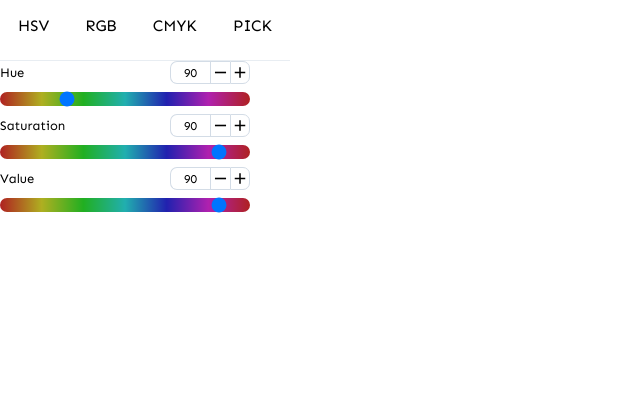
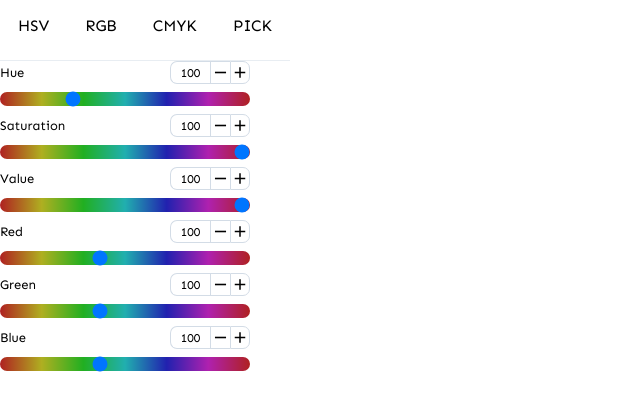
Before and after one commit to hollowic/fancy-colors, a React (Create React App) app: page / in a window 1280 px wide. Shown: the top 410 px of the page, without its empty margins (0-640 px from the left). Built offline with nearby package versions, Linux system fonts and the light colour scheme.

Commit message:
Improved onChange logic

```diff
--- a/src/App.js
+++ b/src/App.js
@@ -18,6 +18,10 @@ const FancyColoursApp = (props) => {
       <ColorRangeGroup label="Hue" limit={360} />
       <ColorRangeGroup label="Saturation" limit={100} />
       <ColorRangeGroup label="Value" limit={100} />
+
+      <ColorRangeGroup label="Red" limit={255} />
+      <ColorRangeGroup label="Green" limit={255} />
+      <ColorRangeGroup label="Blue" limit={255} />
     </>
   );
 };
--- a/src/Comp/ColorPicker/ColorRangeGroup.jsx
+++ b/src/Comp/ColorPicker/ColorRangeGroup.jsx
@@ -7,7 +7,7 @@ const initWait = 0.5;
 const changeRate = 20;
 
 export default function ColorRangeGroup({ label, limit }) {
-  const [currentValue, setCurrentValue] = useState(90);
+  const [currentValue, setCurrentValue] = useState(100);
   const timeoutID = useRef(false);
   const intervalID = useRef(false);
 
@@ -49,6 +49,37 @@ export default function ColorRangeGroup({ label, limit }) {
     clearInterval(intervalID.current);
   };
 
+  const handleOnChange = (e) => {
+    const regex = /[0-9]/;
+
+    if (
+      e.nativeEvent.inputType === "deleteContentBackward" &&
+      currentValue.length === 1
+    ) {
+      setCurrentValue(0);
+      return;
+    }
+
+    if (
+      e.nativeEvent.inputType === "deleteContentBackward" &&
+      currentValue.length !== 1
+    ) {
+      setCurrentValue((prevState) => {
+        return Math.floor(prevState / 10);
+      });
+    }
+
+    if (regex.test(e.nativeEvent.data)) {
+      if (currentValue === 0) {
+        setCurrentValue(Number(e.nativeEvent.data));
+        return;
+      }
+      if (Number(e.target.value) <= limit) {
+        setCurrentValue(e.target.value);
+      }
+    }
+  };
+
   return (
     <div className="adjust-h range-group">
       <div className="top-portion">
@@ -60,7 +91,8 @@ export default function ColorRangeGroup({ label, limit }) {
             className="number"
             data-min="0"
             data-max={limit}
-            tabIndex="1"
+            maxLength={3}
+            onChange={handleOnChange}
           />
           <RemoveIcon
             className="minus"
@@ -90,6 +122,7 @@ export default function ColorRangeGroup({ label, limit }) {
         min="0"
         max={limit}
         value={currentValue}
+        onChange={(e) => console.log(e)}
         style={{
           background:
             "-webkit-linear-gradient(left, rgb(175, 33, 33), rgb(175, 175, 33), rgb(33, 175, 33), rgb(33, 175, 175), rgb(33, 33, 175), rgb(175, 33, 175), rgb(175, 33, 33))",
```
